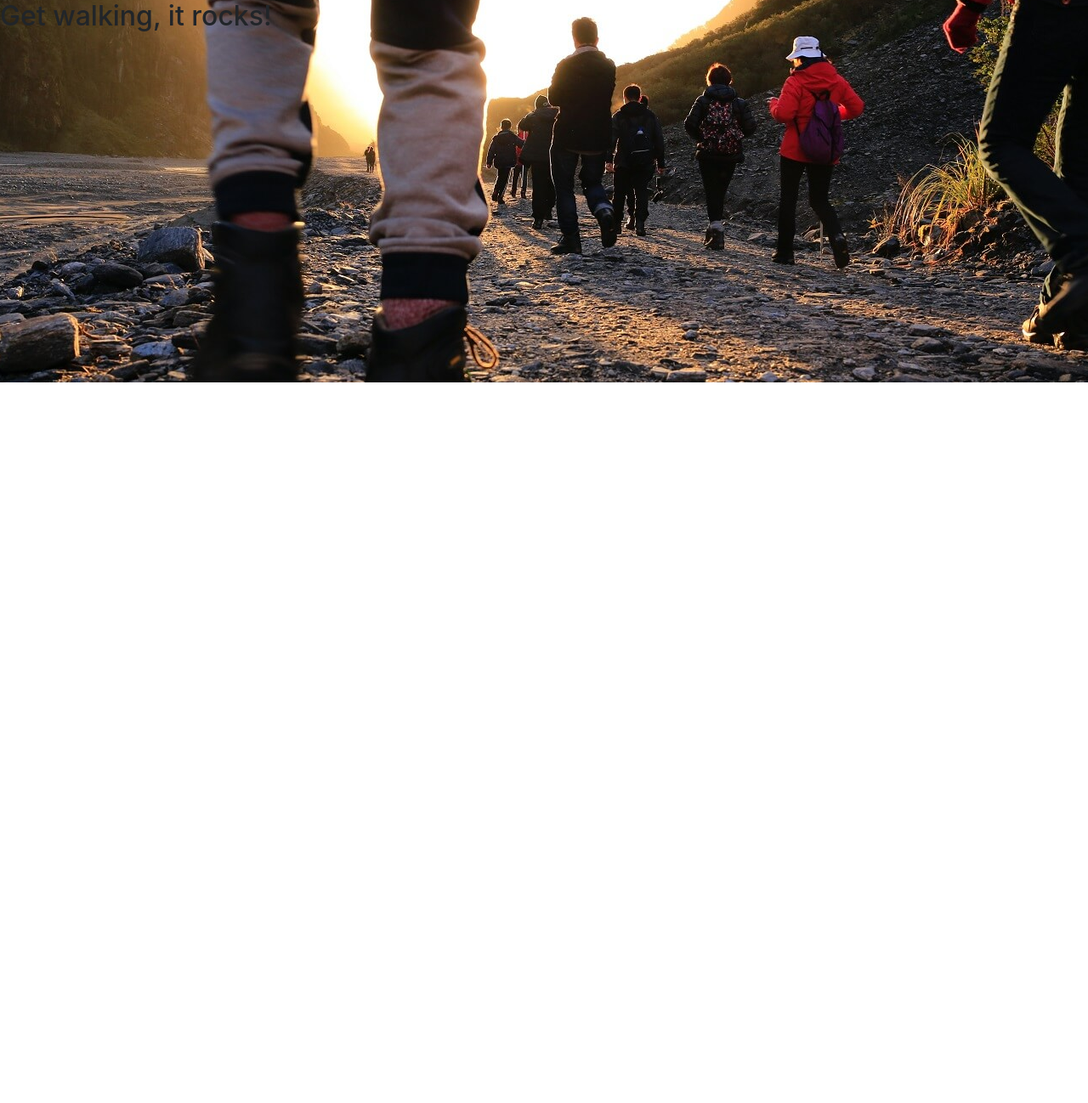
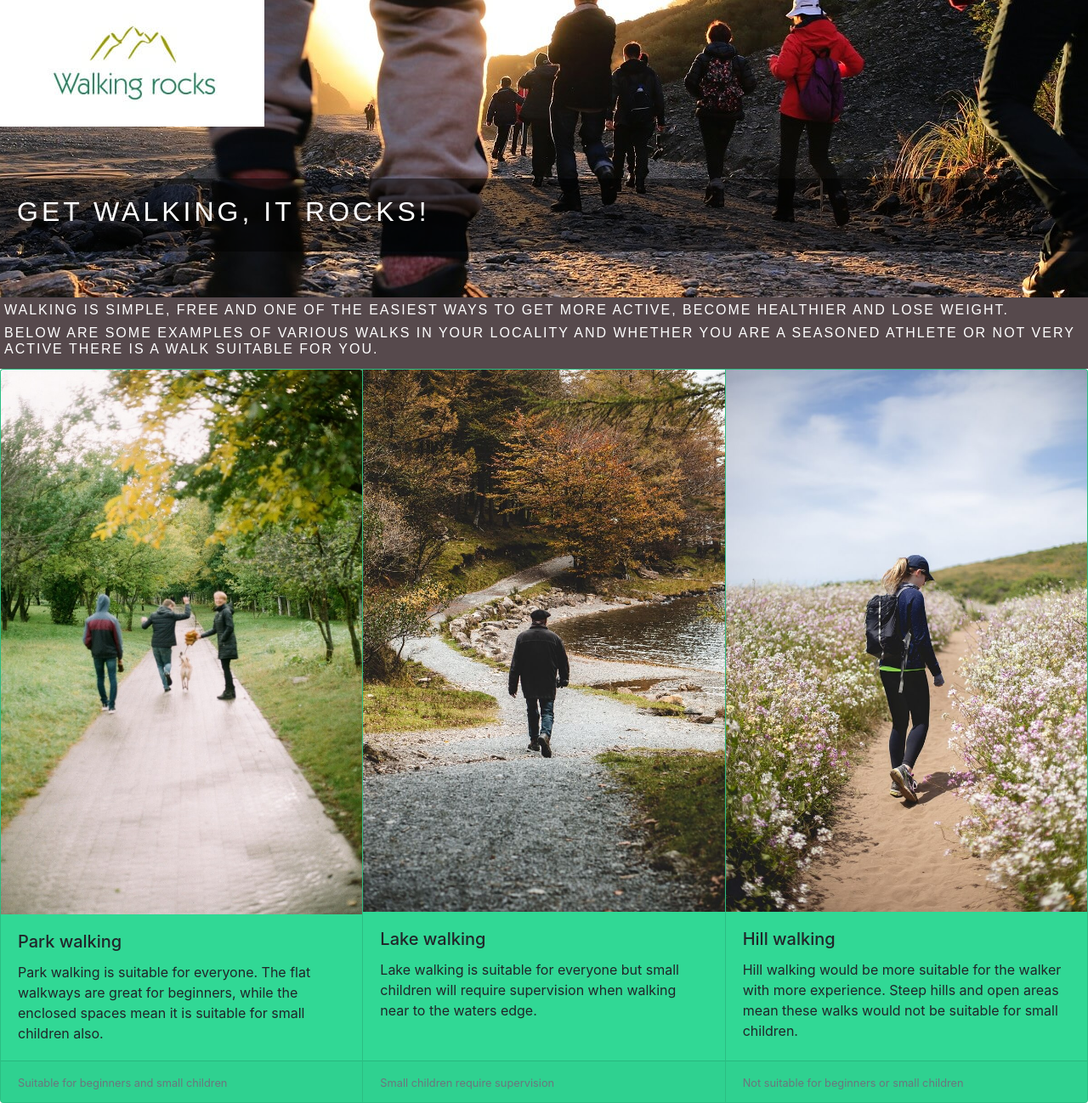
Before and after one commit to Code-Institute-Submissions/MS2--Interactive-Frontend-Development, a plain HTML site: page index.html in a window 1280 px wide. Shown: the whole page at 85% size. Before the commit the page ends 800 px from the top, so only its background shows below. Drawn offline with nearby package versions, Linux system fonts and the light colour scheme.

Commit message:
Added hero image, logo and cards.

```diff
--- a/assets/css/style.css
+++ b/assets/css/style.css
@@ -8,6 +8,45 @@ body, html {
   background-position-x: center;
   background-position-y: center;
   object-fit: contain;
-  height: 450px;
+  height: 350px;
   width: 100%;
+  margin: 0;
 }
+
+#logo-image {
+background: url("../images/logo.jpg");
+  background-repeat: no-repeat;
+  position: relative;
+  left: 0;
+  height: 150px;
+  margin: 0;
+}
+
+#hero-text {
+    color: #fff;
+    font-family: "Recursive", sans-serif;
+    text-transform: uppercase;
+    letter-spacing: 4px;
+    margin-top: 60px;
+    padding: 20px;
+    position: relative;
+    background-color: rgb(0, 0, 0, 0.5)
+}
+
+#description {
+    color: #fff;
+    font-family: "Recursive", sans-serif;
+    text-transform: uppercase;
+    position: relative;
+    padding: 5px;
+    letter-spacing: 2px;
+    background-color: #56494c;
+}
+
+.card {
+    background-color: #31d895;
+}
+
+.card-img-top {
+    border: 0;
+}
--- a/index.html
+++ b/index.html
@@ -17,6 +17,48 @@
         <h2>Get walking, it rocks!</h2>
         </div>
     </section>
+    <section id="description">
+      <h6>
+        Walking is simple, free and one of the easiest ways to get more active, become healthier and lose weight.
+      </h6>
+      <h6>
+        Below are some examples of various walks in your locality and whether you are a seasoned athlete or not very active there is a walk suitable for you.
+      </h6>
+    </section>
+
+<div class="card-group">
+  <div class="card">
+    <img src="../assets/images/parkwalk.jpg" class="card-img-top" alt="image of walking in a park">
+    <div class="card-body">
+      <h5 class="card-title">Park walking</h5>
+      <p class="card-text">Park walking is suitable for everyone. The flat walkways are great for beginners, while the enclosed spaces mean it is suitable for small children also.</p>
+    </div>
+    <div class="card-footer">
+      <small class="text-muted">Suitable for beginners and small children</small>
+    </div>
+  </div>
+  <div class="card">
+    <img src="../assets/images/lakewalk.jpg" class="card-img-top" alt="image of walking beside a lake">
+    <div class="card-body">
+      <h5 class="card-title">Lake walking</h5>
+      <p class="card-text">Lake walking is suitable for everyone but small children will require supervision when walking near to the waters edge.</p>
+    </div>
+    <div class="card-footer">
+      <small class="text-muted">Small children require supervision</small>
+    </div>
+  </div>
+  <div class="card">
+    <img src="../assets/images/hillwalk.jpg" class="card-img-top" alt="image of walking up a hillside">
+    <div class="card-body">
+      <h5 class="card-title">Hill walking</h5>
+      <p class="card-text">Hill walking would be more suitable for the walker with more experience. Steep hills and open areas mean these walks would not be suitable for small children.</p>
+    </div>
+    <div class="card-footer">
+      <small class="text-muted">Not suitable for beginners or small children</small>
+    </div>
+  </div>
+</div>
+
 <script src="https://cdnjs.cloudflare.com/ajax/libs/jquery/3.5.1/jquery.slim.min.js"></script>
 <script src="https://cdnjs.cloudflare.com/ajax/libs/popper.js/1.16.1/umd/popper.min.js"></script>
 <script src="https://cdnjs.cloudflare.com/ajax/libs/twitter-bootstrap/4.5.2/js/bootstrap.min.js"></script>
```
